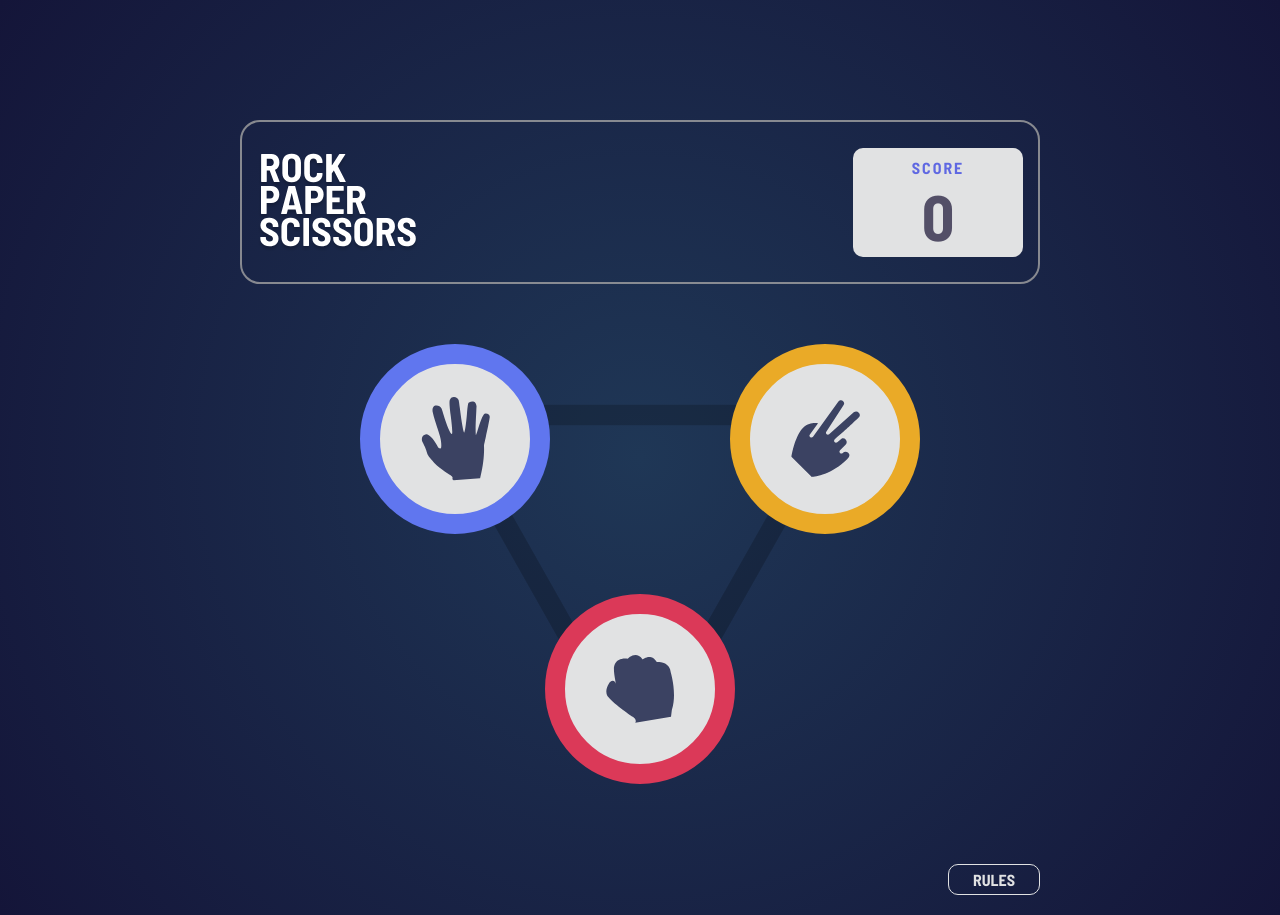
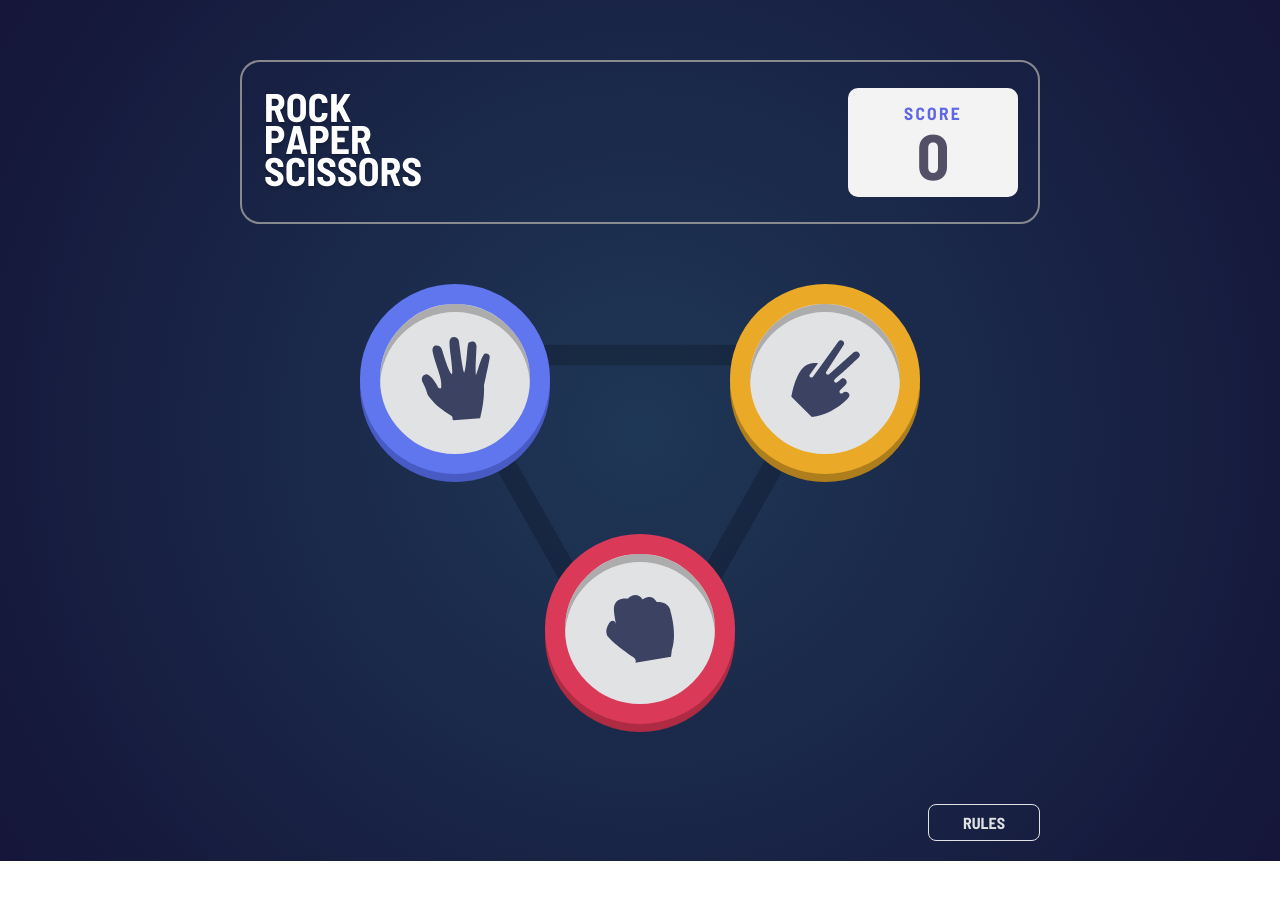
Before and after one commit to mangelgl/rocker-paper-scissors-game, a plain HTML site: page index.html in a window 1280 px wide. After the commit the page ends 861 px from the top, so only its background shows below. Drawn offline with Linux system fonts and the light colour scheme.

Commit message:
Style changes

```diff
--- a/index.html
+++ b/index.html
@@ -15,9 +15,9 @@
                 <img src="img/logo.svg" alt="Logo">
             </div>
             <div class="score-container flex-end">
-                <div class="score-card">
+                <div class="score-card flex flex-column">
                     <div class="score-title barlow-semi-condensed-semibold">Score</div>
-                    <div id="score" class="score flex barlow-semi-condensed-bold">0</div>
+                    <div id="score" class="score flex barlow-semi-condensed-bold"><span></span></div>
                 </div>
             </div>
         </header>
--- a/script.js
+++ b/script.js
@@ -8,6 +8,8 @@ let userHand, cpuHand, vecesJugado = 0, colorBotonPlayAgain;
 const rulesButton = document.querySelector('.rules');
 const modalWindow = document.querySelector('#ventanaModal');
 const closeButton = document.querySelector('#close-modal');
+
+score.innerHTML = '<span>0</span>';
 
 /**
  * Ventana modal
@@ -33,7 +35,6 @@ window.addEventListener('click',function(event) {
  */
 [paperButton, rockButton, scissorsButton].forEach( btn => {
     btn.addEventListener('click', () => {
-        console.clear();
         userHand = btn.id,
         cpuHand = generateRandomHand(),
         vecesJugado += 1;
@@ -61,7 +62,7 @@ function selectWinner(userHand, cpuHand) {
 
     if ( userHand === cpuHand ) {
         colorBotonPlayAgain = 'win';
-        resultText.innerText = "IT'S A DRAW";
+        resultText.innerText = "DRAW";
         playAgainText.classList.add('winTextColor');
     }
 
@@ -115,6 +116,8 @@ function cambiarTablero(modo, userHand, cpuHand) {
         tableroJuego.style.display = 'none';
         tableroSeleccion.style.display = 'block';
     }
+
+    document.querySelector('.result-text').classList.add('tracking-in-expand-fwd');
 }
 
 function cambiarSeleccion(userHand, cpuHand) {
--- a/styles.css
+++ b/styles.css
@@ -23,7 +23,7 @@ body {
     width: 800px;
     height: auto;
     margin: auto;
-    margin-top: 100px;
+    margin-top: 40px;
     padding: 20px;
 }
 
@@ -36,7 +36,7 @@ header {
 
     width: auto;
     height: 130px;
-    padding: 15px;
+    padding: 15px 20px 15px 20px;
     margin-bottom: 120px;
     border: 2px solid rgb(163, 163, 163, .8);
     border-radius: 20px;
@@ -51,7 +51,7 @@ header {
     width: 150px;
     height: 89px;
     padding: 10px;
-    background-color: #e1e2e3;
+    background-color: #f3f3f3;
     border-radius: 10px;
     text-align: center;
 }
@@ -62,12 +62,17 @@ header {
     text-transform: uppercase;
     letter-spacing: 2px;
     color: #5f68e2;
+    margin-bottom: 5px;
+    transform: scale(1.1);
 }
 
 .score {
     width: 100%;
     font-size: 4rem;
     color: #534F67;
+    min-height: 55px;
+    height: 55px;
+    overflow: hidden;
 }
 
 /** JUEGO */
@@ -98,14 +103,17 @@ header {
 
 div.paper {
     border-color: #6076ef !important;
+    box-shadow: 0px 8px 0px 0px rgb(72, 91, 196), inset 0px 8px 0px 0px rgb(172, 172, 172);
 }
 
 div.rock {
     border-color: #db3958 !important;
+    box-shadow: 0px 8px 0px 0px rgb(175, 43, 68), inset 0px 8px 0px 0px rgb(172, 172, 172);
 }
 
 div.scissors {
     border-color: #eaaa27 !important;
+    box-shadow: 0px 8px 0px 0px rgb(175, 126, 28), inset 0px 8px 0px 0px rgb(172, 172, 172);
 }
 
 .game-box > .first-row {
@@ -133,14 +141,14 @@ div.scissors {
 
 .result-text {
     text-transform: uppercase;
-    font-size: 3rem;
+
     letter-spacing: 3px;
     color: white;
 }
 
 .playAgainBox button {
     width: 200px;
-    padding: 10px;
+    padding: 15px;
     border: none;
     border-radius: 10px;
     margin-top: 20px;
@@ -149,7 +157,7 @@ div.scissors {
 
 .playAgainText {
     text-transform: uppercase;
-    font-size: 0.8rem;
+    font-size: 0.9rem;
     letter-spacing: 2px;
 }
 
@@ -169,9 +177,9 @@ div.scissors {
 .rules {
     width: 80px;
     height: auto;
-    padding: 5px;
+    padding: 8px 15px 8px 15px;
     border: 1px solid #e1e2e3;
-    border-radius: 10px;
+    border-radius: 8px;
     color: #e1e2e3;
     text-transform: uppercase;
     text-align: center;
@@ -237,16 +245,6 @@ div.scissors {
     animation-duration: 0.5s;
 }
 
-@keyframes aparecer {
-    from { top: -300px; opacity: 0 }
-    to { top: 0; opacity: 1 }
-}
-
-@keyframes desaparecer {
-    from { top:0; opacity: 1; }
-    to { top: -300px; opacity: 0; }
-}
-
 /** GENERALES */
 .flex {
     display: flex;
@@ -275,3 +273,32 @@ div.scissors {
     justify-content: space-between;
     align-items: center;
 }
+
+.tracking-in-expand-fwd {
+    animation: tracking-in-expand-fwd .7s cubic-bezier(.215,.61,.355,1.000) both
+}
+
+
+/** ANIMATIONS */
+/* ----------------------------------------------
+ * Generated by Animista on 2024-4-26 12:6:58
+ * Licensed under FreeBSD License.
+ * See http://animista.net/license for more info.
+ * w: http://animista.net, t: @cssanimista
+ * ---------------------------------------------- */
+
+@keyframes tracking-in-expand-fwd {
+    0% { font-size: 1rem; letter-spacing:-.5em; transform:translateZ(-700px); opacity:0}
+    40% { opacity:.6 }
+    100% { font-size: 4rem; transform:translateZ(0); opacity:1 }
+}
+
+@keyframes aparecer {
+    from { top: -300px; opacity: 0 }
+    to { top: 0; opacity: 1 }
+}
+
+@keyframes desaparecer {
+    from { top:0; opacity: 1; }
+    to { top: -300px; opacity: 0; }
+}
```
